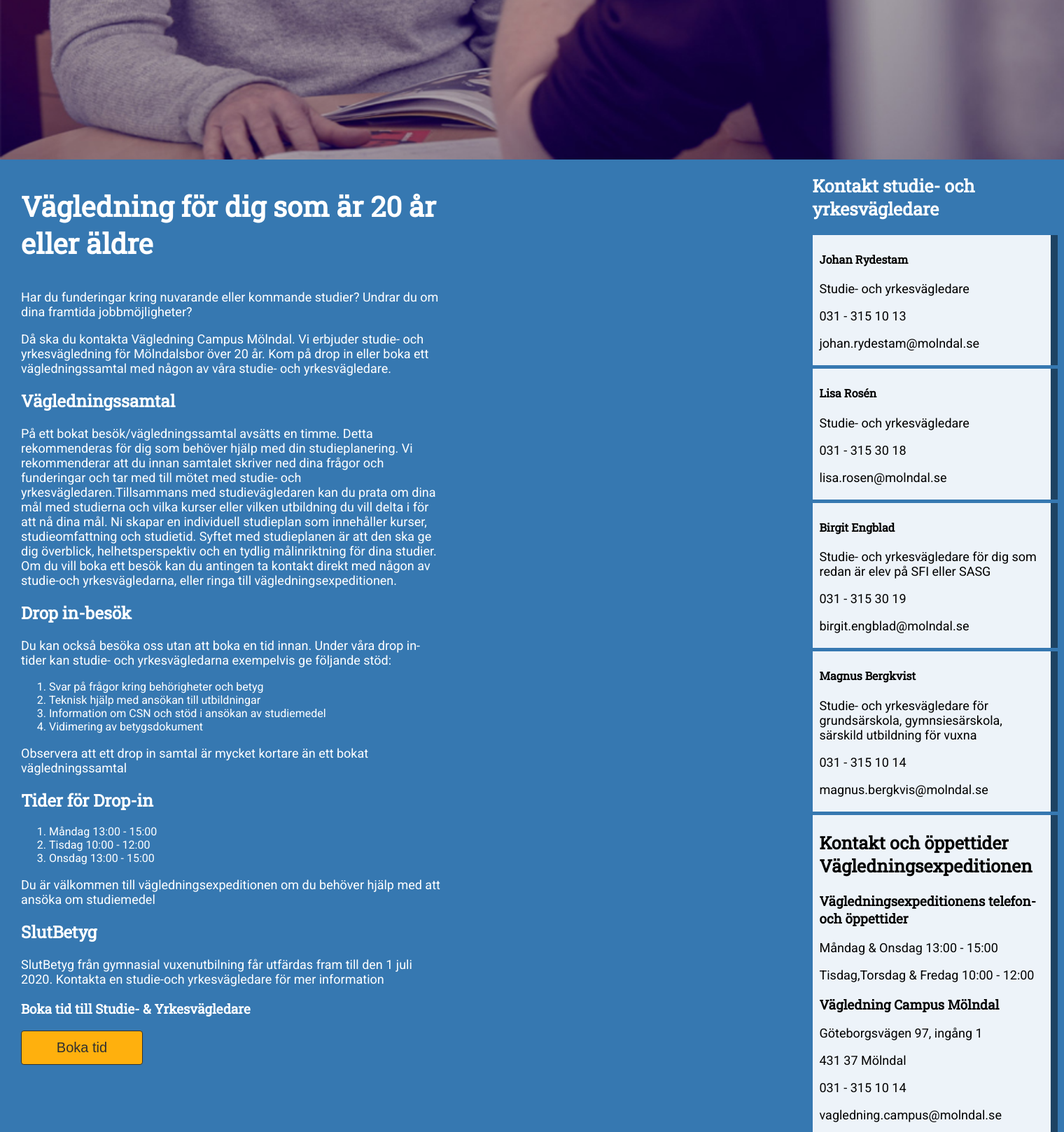
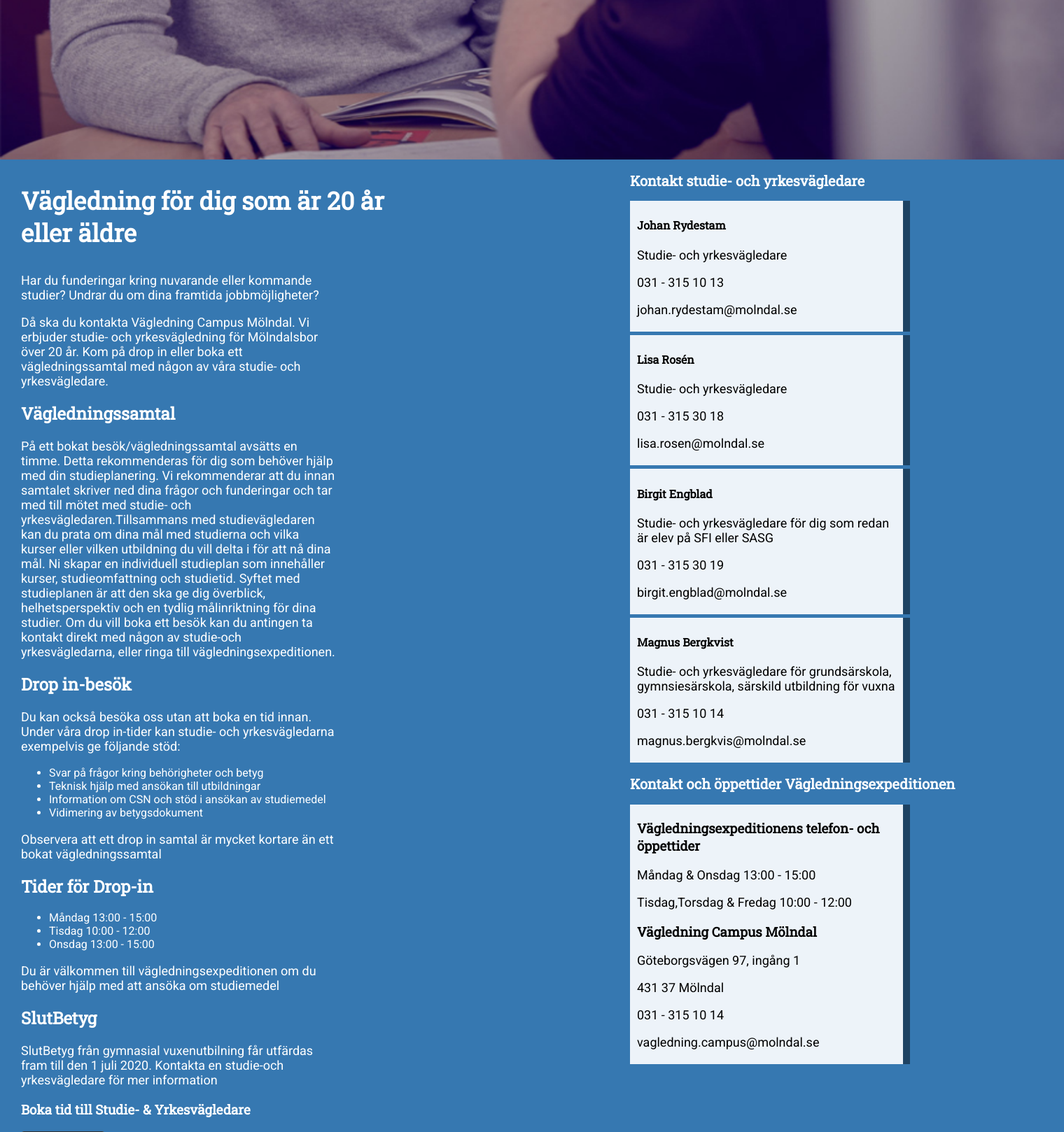
Before and after one commit to madde1/Campus, a PHP site: page /undersidor/vagledningen.php in a window 1520 px wide. Shown: the part 547-2165 px from the top of the page at 70% size. Run offline with PHP 8.4, Linux system fonts and the light colour scheme; some libraries are stand-ins or nearby versions.

Commit message:
lägger till ändringar

```diff
--- a/css/style.css
+++ b/css/style.css
@@ -784,14 +784,14 @@ body, #slider, .wrap, .slide-content {
   .vagledningWrap {
     display: grid;
     grid-template-columns: auto auto;
-    grid-gap: 251px;
+    grid-gap: 50px;
     text-align: left;
   }
 }
 @media screen and (min-width: 800px) {
   .vagledningWrap .vagLeft {
     margin-left: 30px;
-    width: 870px;
+    width: 600px;
   }
 }
 .vagledningWrap .vagLeft h1 {
@@ -799,13 +799,13 @@ body, #slider, .wrap, .slide-content {
 }
 @media screen and (min-width: 800px) {
   .vagledningWrap .vagLeft h1 {
-    font-size: 40px;
+    font-size: 35px;
     width: 600px;
   }
 }
 @media screen and (min-width: 800px) {
   .vagledningWrap .vagLeft p {
-    width: 600px;
+    width: 450px;
   }
 }
 .vagledningWrap .vagLeft .btn {
@@ -815,10 +815,24 @@ body, #slider, .wrap, .slide-content {
   padding: 12px 20px;
   border-radius: 4px;
   font-size: 20px;
-  width: 20%;
+  width: 50%;
   height: auto;
   text-align: center;
   margin-right: 10px;
+}
+@media screen and (min-width: 800px) {
+  .vagledningWrap .vagLeft .btn {
+    border: 1px solid #303030;
+    background-color: #FFB00D;
+    color: #303030;
+    padding: 12px 20px;
+    border-radius: 4px;
+    font-size: 20px;
+    width: 20%;
+    height: auto;
+    text-align: center;
+    margin-right: 10px;
+  }
 }
 @media screen and (min-width: 800px) {
   .vagledningWrap .vagLeft .btn:hover {
@@ -829,8 +843,7 @@ body, #slider, .wrap, .slide-content {
 @media screen and (min-width: 800px) {
   .vagledningWrap .vagRight {
     text-align: left;
-    width: 350px;
-    right: 0;
+    width: 400px;
   }
 }
 @media screen and (min-width: 800px) {
@@ -849,7 +862,12 @@ body, #slider, .wrap, .slide-content {
   }
 }
 .vagledningWrap .vagRight h2 {
-  font-size: 25px;
+  font-size: 20px;
+}
+@media screen and (min-width: 800px) {
+  .vagledningWrap .vagRight h2 {
+    width: 500px;
+  }
 }
 @media screen and (min-width: 800px) {
   .vagledningWrap .vagRight .vagExp {
--- a/undersidor/vagledningen.php
+++ b/undersidor/vagledningen.php
@@ -27,19 +27,19 @@ include "../includes/header.php"
     <h2>Drop in-besök</h2>
     <p>Du kan också besöka oss utan att boka en tid innan. Under våra drop in-tider kan studie- och
         yrkesvägledarna exempelvis ge följande stöd:</p>
-    <ol>
+    <ul>
         <li>Svar på frågor kring behörigheter och betyg</li>
         <li>Teknisk hjälp med ansökan till utbildningar</li>
         <li>Information om CSN och stöd i ansökan av studiemedel</li>
         <li>Vidimering av betygsdokument</li>
-    </ol>
+    </ul>
     <p>Observera att ett drop in samtal är mycket kortare än ett bokat vägledningssamtal</p>
     <h2>Tider för Drop-in</h2>
-    <ol>
+    <ul>
         <li>Måndag 13:00 - 15:00</li>
         <li>Tisdag 10:00 - 12:00</li>
         <li>Onsdag 13:00 - 15:00</li>
-    </ol>
+    </ul>
     <p>Du är välkommen till vägledningsexpeditionen om du behöver hjälp med att ansöka om studiemedel</p>
 
     <h2>SlutBetyg</h2>
@@ -53,8 +53,9 @@ include "../includes/header.php"
     <h2>Kontakt studie- och yrkesvägledare</h2>
     <section id="vagRight">
     </section>
+        <h2>Kontakt och öppettider Vägledningsexpeditionen</h2>
         <section class="vagExp">
-        <h2>Kontakt och öppettider Vägledningsexpeditionen</h2>
+
         <h3>Vägledningsexpeditionens telefon- och öppettider</h3>
         <p>Måndag & Onsdag 13:00 - 15:00</p>
         <p>Tisdag,Torsdag & Fredag 10:00 - 12:00</p>
```
Also changed, not shown: scss/vagledning.scss (+24 -9 lines), 1 other file.
